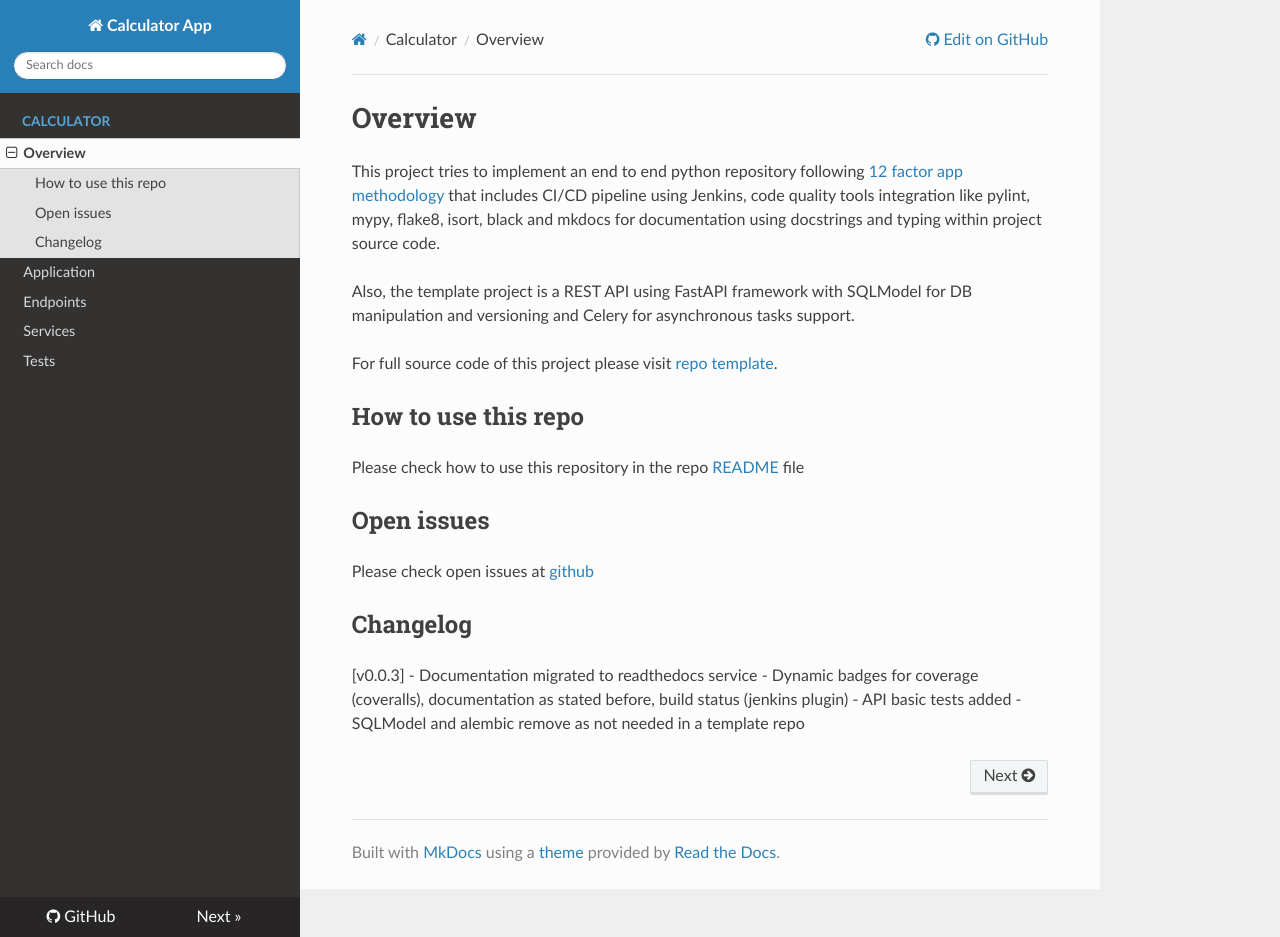
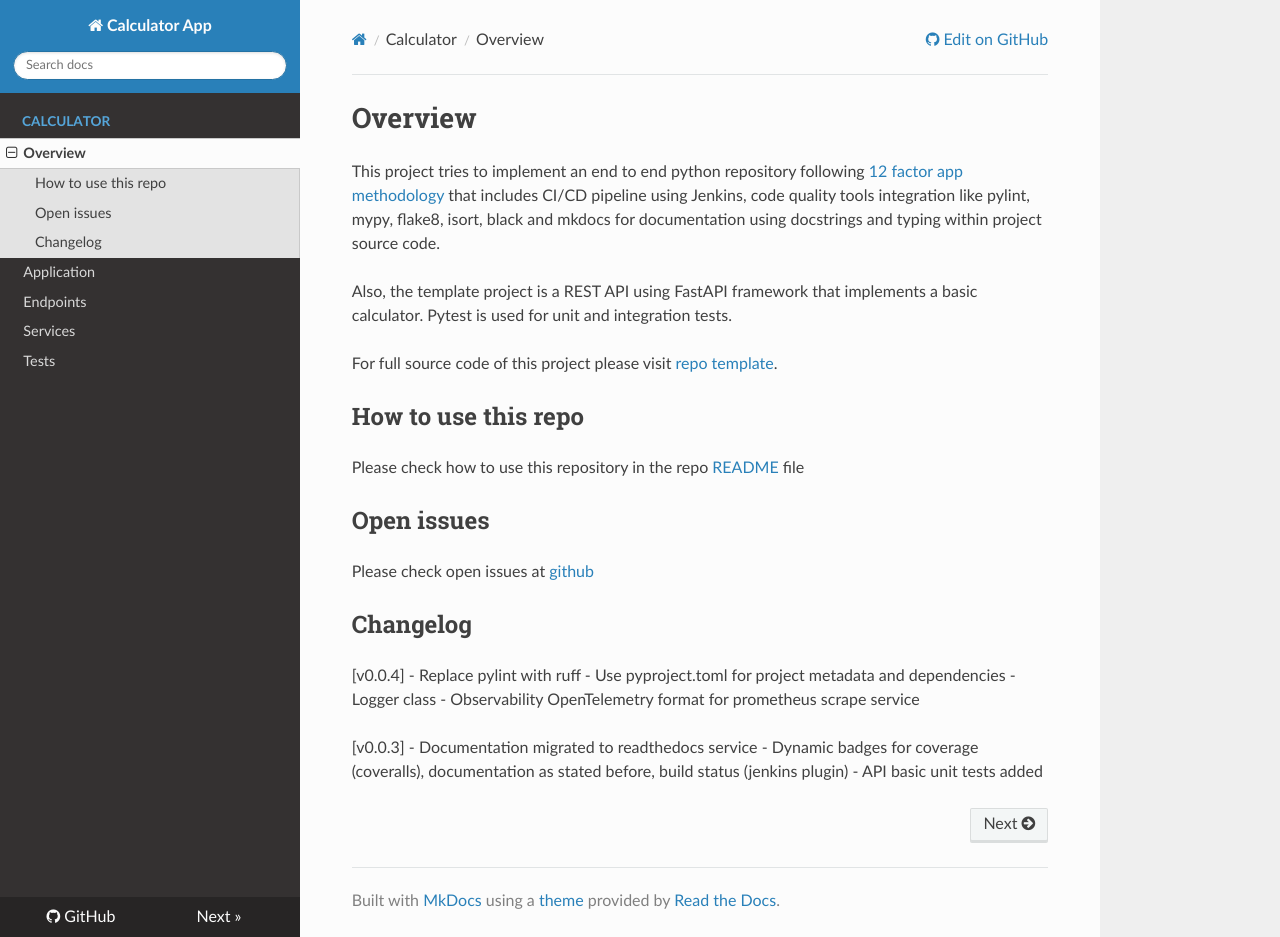
Before and after one commit to joagonzalez/python-seed, an MkDocs documentation site: the page built from docs/index.md, in a window 1280 px wide and 937 px high. Built offline with MkDocs 1.6.1, drawn with Linux system fonts in a browser that asks for light colours; nearby versions of some CDN libraries.

Commit message:
#87 add changelog rc-0.0.4

```diff
--- a/docs/index.md
+++ b/docs/index.md
@@ -2,7 +2,7 @@
 
 This project tries to implement an end to end python repository following [12 factor app methodology](https://12factor.net/) that includes CI/CD pipeline using Jenkins, code quality tools integration like pylint, mypy, flake8, isort, black and mkdocs for documentation using docstrings and typing within project source code.
 
-Also, the template project is a REST API using FastAPI framework with SQLModel for DB manipulation and versioning and Celery for asynchronous tasks support.
+Also, the template project is a REST API using FastAPI framework that implements a basic calculator. Pytest is used for unit and integration tests.
 
 For full source code of this project please visit [repo template](https://github.com/joagonzalez/python-seed/).
 
@@ -14,8 +14,13 @@ Please check open issues at [github](https://github.com/joagonzalez/python-seed/
 
 ## Changelog
 
+[v0.0.4]
+- Replace pylint with ruff
+- Use pyproject.toml for project metadata and dependencies
+- Logger class
+- Observability OpenTelemetry format for prometheus scrape service
+
 [v0.0.3]
 - Documentation migrated to readthedocs service
 - Dynamic badges for coverage (coveralls), documentation as stated before, build status (jenkins plugin)
-- API basic tests added
-- SQLModel and alembic remove as not needed in a template repo
+- API basic unit tests added
```
